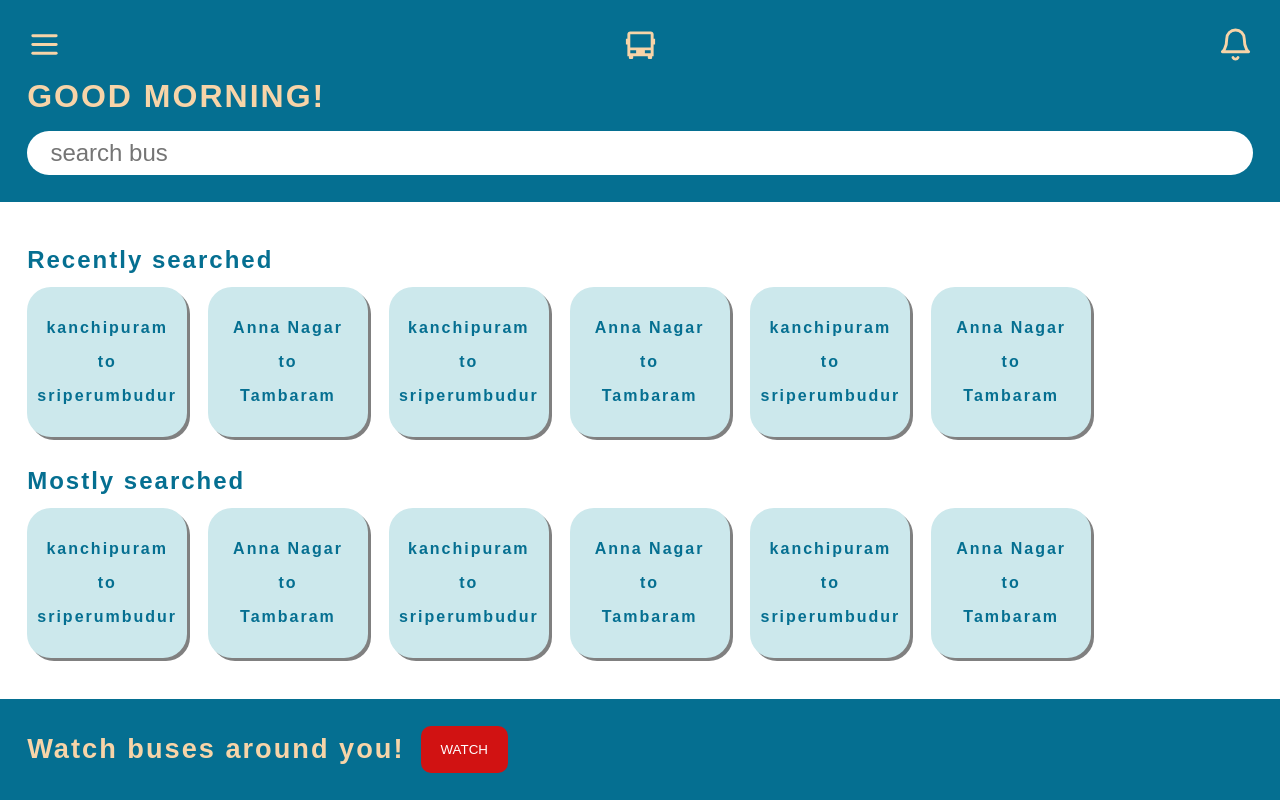
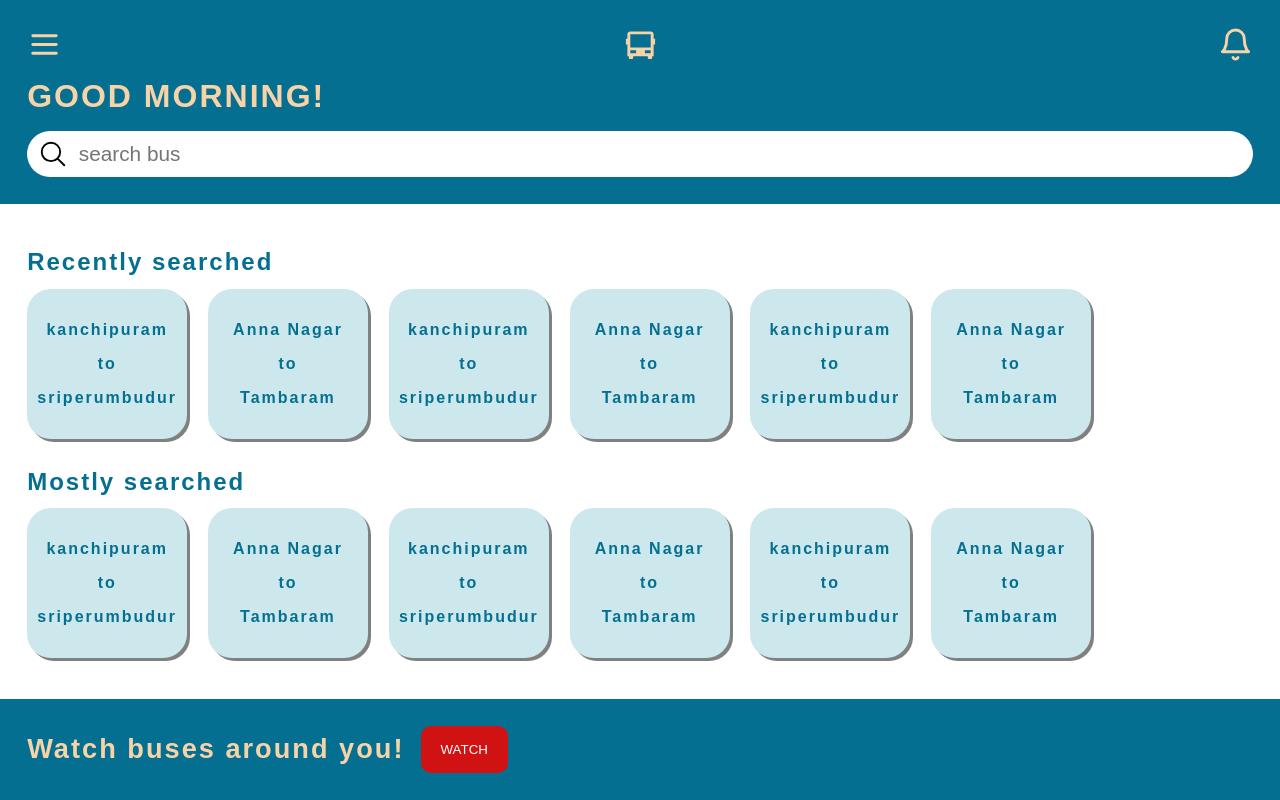
Before and after one commit to Sathish107/busTrackerClient, a React (Create React App) app: page / in a window 1280 px wide. Built offline with nearby package versions, Linux system fonts and the light colour scheme.

Commit message:
modified input width

```diff
--- a/src/Home/Header.js
+++ b/src/Home/Header.js
@@ -14,7 +14,7 @@ const Header=()=>{
             </div>
             <h1>GOOD MORNING!</h1>
             <form>
-                {/* <IoSearchOutline /> */}
+                <IoSearchOutline />
                 <input
                     placeholder="search bus"
                 />
--- a/src/Home/Home.css
+++ b/src/Home/Home.css
@@ -41,7 +41,8 @@
 }
 
 .Home-header input{
-    font-size: 1.5rem;
+    width: 100px;
+    font-size: 1.3rem;
     flex-grow: 1;
     padding-left: 0.5em;
     border: none;
@@ -49,6 +50,7 @@
 }
 
 .Home-header form svg{
+    font-size: 30px;
     color:black;
 }
 
```
